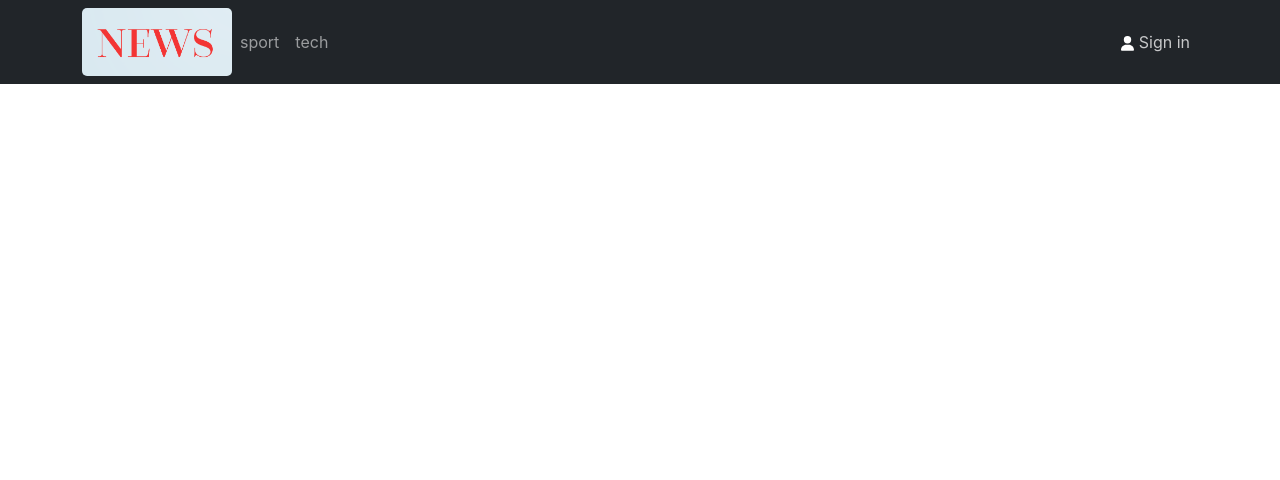
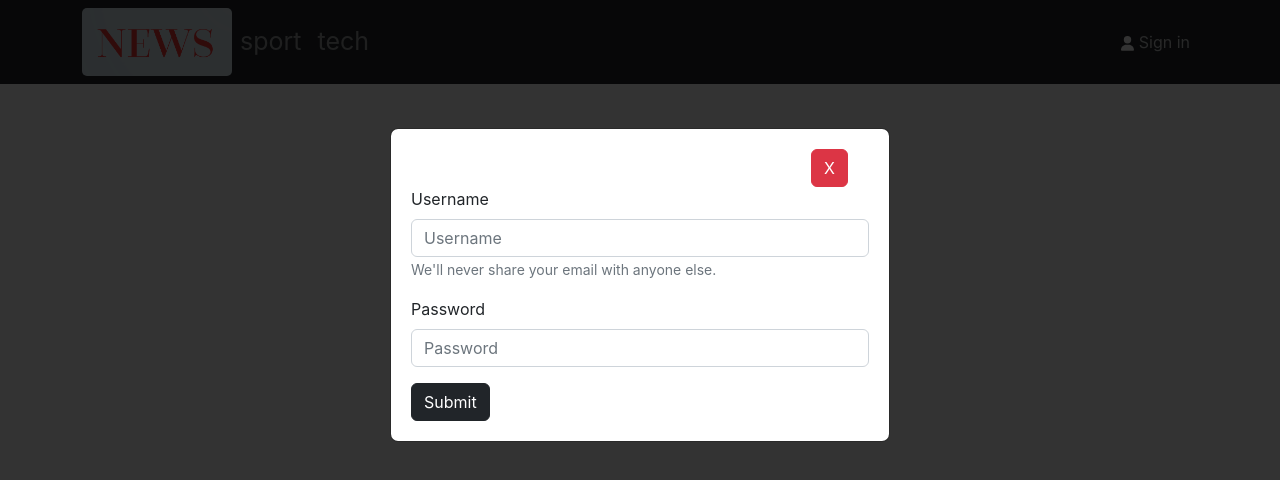
Before and after one commit to Asadullo777/ba_front, a React (Create React App) app: page / in a window 1280 px wide. Both pictures are taken after a click on the button "Sign in". Shown: the top 480 px of the page. Built offline with nearby package versions, Linux system fonts and the light colour scheme.

Commit message:
ended header asliddin

```diff
--- a/src/components/Form/Form.jsx
+++ b/src/components/Form/Form.jsx
@@ -0,0 +1,53 @@
+import React from "react"
+import { Button, Modal } from "react-bootstrap"
+import styles from "./Form.module.scss"
+import Form from "react-bootstrap/Form"
+
+const Modals = ({ setShowModal }) => {
+  const x = () => {
+    setShowModal(false)
+  }
+  return (
+    <>
+      <div onClick={x} className={styles["bg"]}></div>
+      <div
+        className="modal show"
+        style={{
+          display: "block",
+          position: "absolute",
+          overflow: "visible",
+          top: "100px",
+        }}
+      >
+        <Modal.Dialog>
+          <Form className={styles["form"]}>
+            <Button
+              onClick={x}
+              style={{ position: "relative", left: "400px" }}
+              variant="danger"
+            >
+              X
+            </Button>
+            <Form.Group className="mb-3" controlId="formBasicEmail">
+              <Form.Label>Username</Form.Label>
+              <Form.Control type="text" placeholder="Username" />
+              <Form.Text className="text-muted">
+                We'll never share your email with anyone else.
+              </Form.Text>
+            </Form.Group>
+
+            <Form.Group className="mb-3" controlId="formBasicPassword">
+              <Form.Label>Password</Form.Label>
+              <Form.Control type="password" placeholder="Password" />
+            </Form.Group>
+            <Button variant="dark" type="submit">
+              Submit
+            </Button>
+          </Form>
+        </Modal.Dialog>
+      </div>
+    </>
+  )
+}
+
+export default Modals
--- a/src/components/Form/Form.module.scss
+++ b/src/components/Form/Form.module.scss
@@ -0,0 +1,14 @@
+.form {
+  padding: 20px;
+}
+
+.bg {
+  position: absolute;
+  width: 100vw;
+  height: 100vh;
+  top: 0;
+  left: 0;
+  z-index: 100;
+  background-color: black;
+  opacity: 0.8;
+}
--- a/src/components/Header/Header.jsx
+++ b/src/components/Header/Header.jsx
@@ -1,25 +1,46 @@
-import React from "react"
-import { Container, Nav, Navbar } from "react-bootstrap"
+import React, { useState } from "react"
+import { Container, Modal, Nav, Navbar } from "react-bootstrap"
 import styles from "./Header.module.scss"
 import logo from "../../images/logo.png"
-import { Link } from "react-router-dom";
+import { Link } from "react-router-dom"
+import Modals from "../Form/Form"
 
 const Header = () => {
+  const [showModal, setShowModal] = useState(false)
+  const showFormHandler = () => {
+    setShowModal(true)
+    console.log(showModal);
+  }
+
   return (
     <>
       <Navbar bg="dark" variant="dark">
         <Container>
-          <Link to="/"><img className={styles['logo']} src={logo} alt="" /></Link>
+          <Link to="/">
+            <img className={styles["logo"]} src={logo} alt="" />
+          </Link>
           <Nav className="me-auto">
-            <Link className="nav-link" to='/sport'>sport</Link>
-            <Link className="nav-link" to='/tech'>tech</Link>
-            {/* <Nav.Link href="#dfd">fdfd</Nav.Link> */}
+            <Link style={{ fontSize: "25px" }} className="nav-link" to="/sport">
+              sport
+            </Link>
+            <Link style={{ fontSize: "25px" }} className="nav-link" to="/tech">
+              tech
+            </Link>
           </Nav>
-          <Nav>
-            <Nav.Link href="">
-              <svg className={styles["icon"]} xmlns="http://www.w3.org/2000/svg" viewBox="0 0 448 512"><path d="M224 256A128 128 0 1 0 224 0a128 128 0 1 0 0 256zm-45.7 48C79.8 304 0 383.8 0 482.3C0 498.7 13.3 512 29.7 512H418.3c16.4 0 29.7-13.3 29.7-29.7C448 383.8 368.2 304 269.7 304H178.3z"/></svg>Sign in</Nav.Link>
+          <Nav onClick={showFormHandler}>
+            <Nav.Link>
+              <svg
+                className={styles["icon"]}
+                xmlns="http://www.w3.org/2000/svg"
+                viewBox="0 0 448 512"
+              >
+                <path d="M224 256A128 128 0 1 0 224 0a128 128 0 1 0 0 256zm-45.7 48C79.8 304 0 383.8 0 482.3C0 498.7 13.3 512 29.7 512H418.3c16.4 0 29.7-13.3 29.7-29.7C448 383.8 368.2 304 269.7 304H178.3z" />
+              </svg>
+              Sign in
+            </Nav.Link>
           </Nav>
         </Container>
+        {showModal && <Modals setShowModal={setShowModal} />}
       </Navbar>
     </>
   )
```
